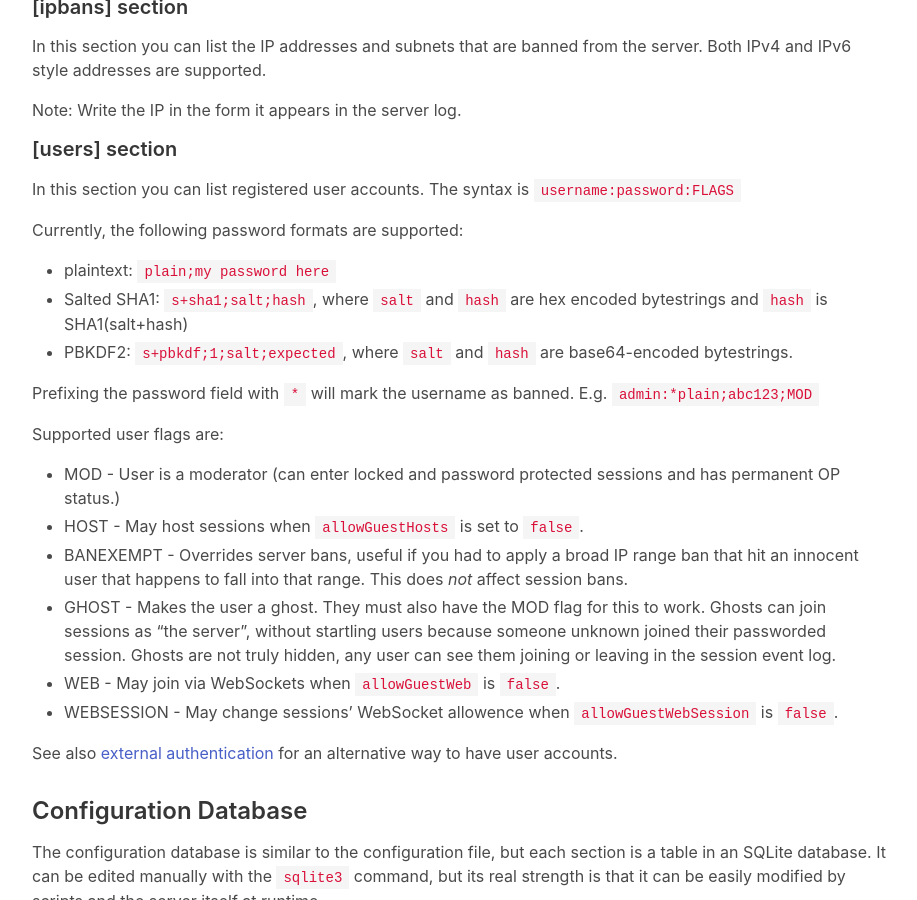
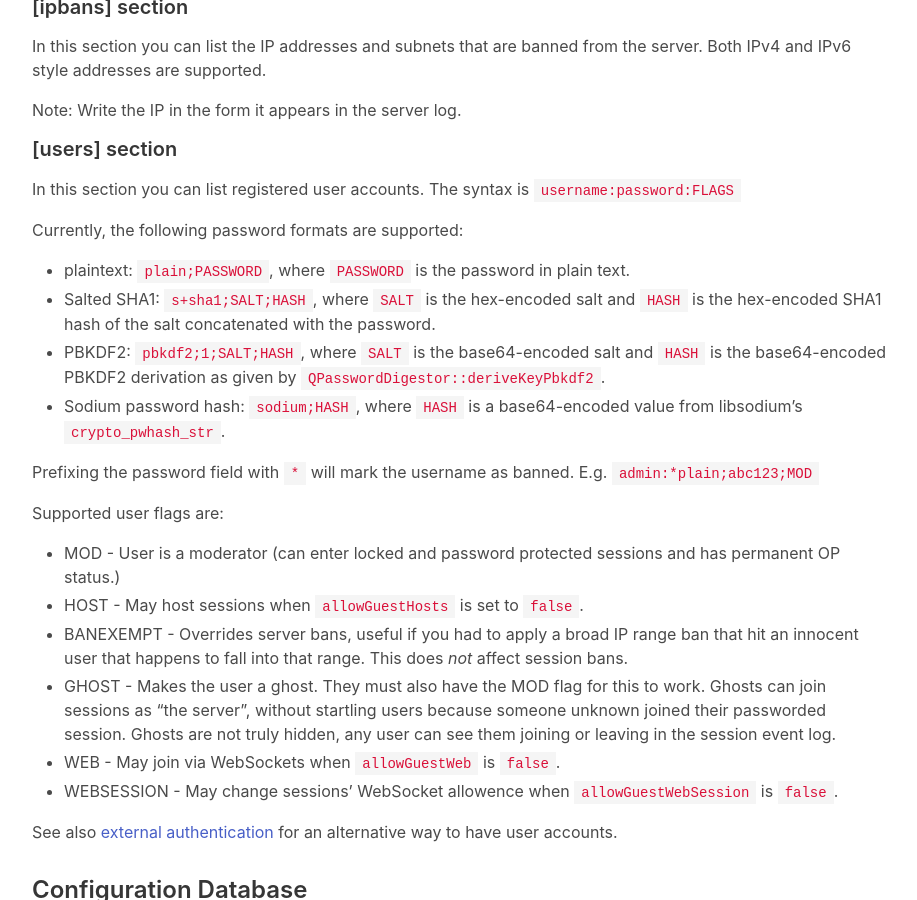
Before and after one commit to drawpile/drawpile.github.io, a Jekyll site: the page built from help/server/dedicatedserver.markdown, in a window 1280 px wide and 900 px high, scrolled down 2796 px. Shown: the whole window, without its empty margins (32-949 px from the left). Built offline with Jekyll 4.4.1, drawn with Linux system fonts in a browser that asks for light colours.

Commit message:
Correct password config documentation
It didn't list the password formats correctly.

```diff
--- a/help/server/dedicatedserver.markdown
+++ b/help/server/dedicatedserver.markdown
@@ -94,9 +94,10 @@ The syntax is `username:password:FLAGS`
 
 Currently, the following password formats are supported:
 
-* plaintext: `plain;my password here`
-* Salted SHA1: `s+sha1;salt;hash`, where `salt` and `hash` are hex encoded bytestrings and `hash` is SHA1(salt+hash)
-* PBKDF2: `s+pbkdf;1;salt;expected`, where `salt` and `hash` are base64-encoded bytestrings.
+* plaintext: `plain;PASSWORD`, where `PASSWORD` is the password in plain text.
+* Salted SHA1: `s+sha1;SALT;HASH`, where `SALT` is the hex-encoded salt and `HASH` is the hex-encoded SHA1 hash of the salt concatenated with the password.
+* PBKDF2: `pbkdf2;1;SALT;HASH`, where `SALT` is the base64-encoded salt and `HASH` is the base64-encoded PBKDF2 derivation as given by `QPasswordDigestor::deriveKeyPbkdf2`.
+* Sodium password hash: `sodium;HASH`, where `HASH` is a base64-encoded value from libsodium's `crypto_pwhash_str`.
 
 Prefixing the password field with `*` will mark the username as banned. E.g. `admin:*plain;abc123;MOD`
 
```
